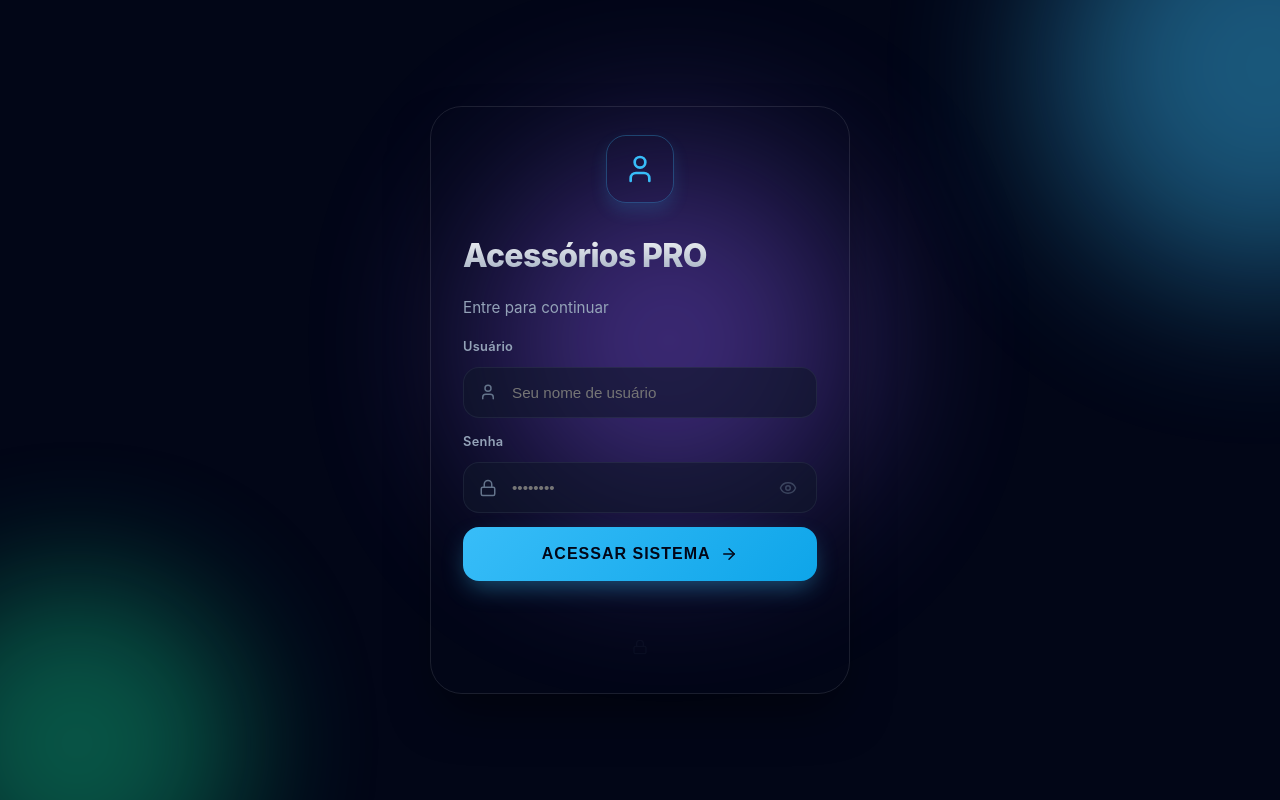
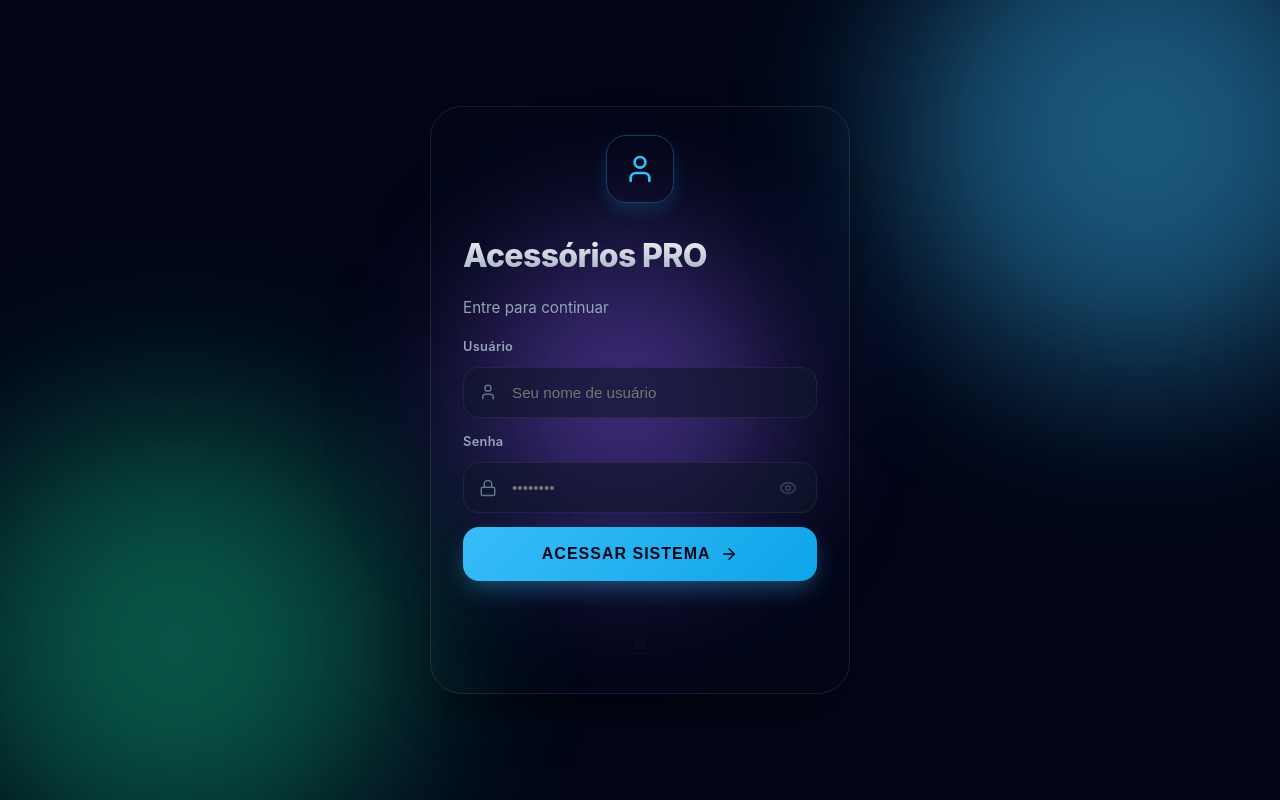
Before and after one commit to H1vy/Registro_acessoriosPRO, a React (Vite) app: page / in a window 1280 px wide. Built offline with nearby package versions, Linux system fonts and the light colour scheme.

Commit message:
style: slow down login background blob animations

```diff
--- a/src/index.css
+++ b/src/index.css
@@ -436,7 +436,7 @@ tr:hover td {
   background: var(--accent);
   top: -120px;
   right: -120px;
-  animation: floatA 8s ease-in-out infinite alternate;
+  animation: floatA 18s ease-in-out infinite alternate;
 }
 
 .blob-2 {
@@ -445,7 +445,7 @@ tr:hover td {
   background: var(--success);
   bottom: -80px;
   left: -80px;
-  animation: floatB 10s ease-in-out infinite alternate;
+  animation: floatB 22s ease-in-out infinite alternate;
 }
 
 .blob-3 {
@@ -454,7 +454,7 @@ tr:hover td {
   background: #8b5cf6;
   top: 50%;
   left: 50%;
-  animation: floatC 7s ease-in-out infinite alternate;
+  animation: floatC 15s ease-in-out infinite alternate;
 }
 
 @keyframes floatA {
```
